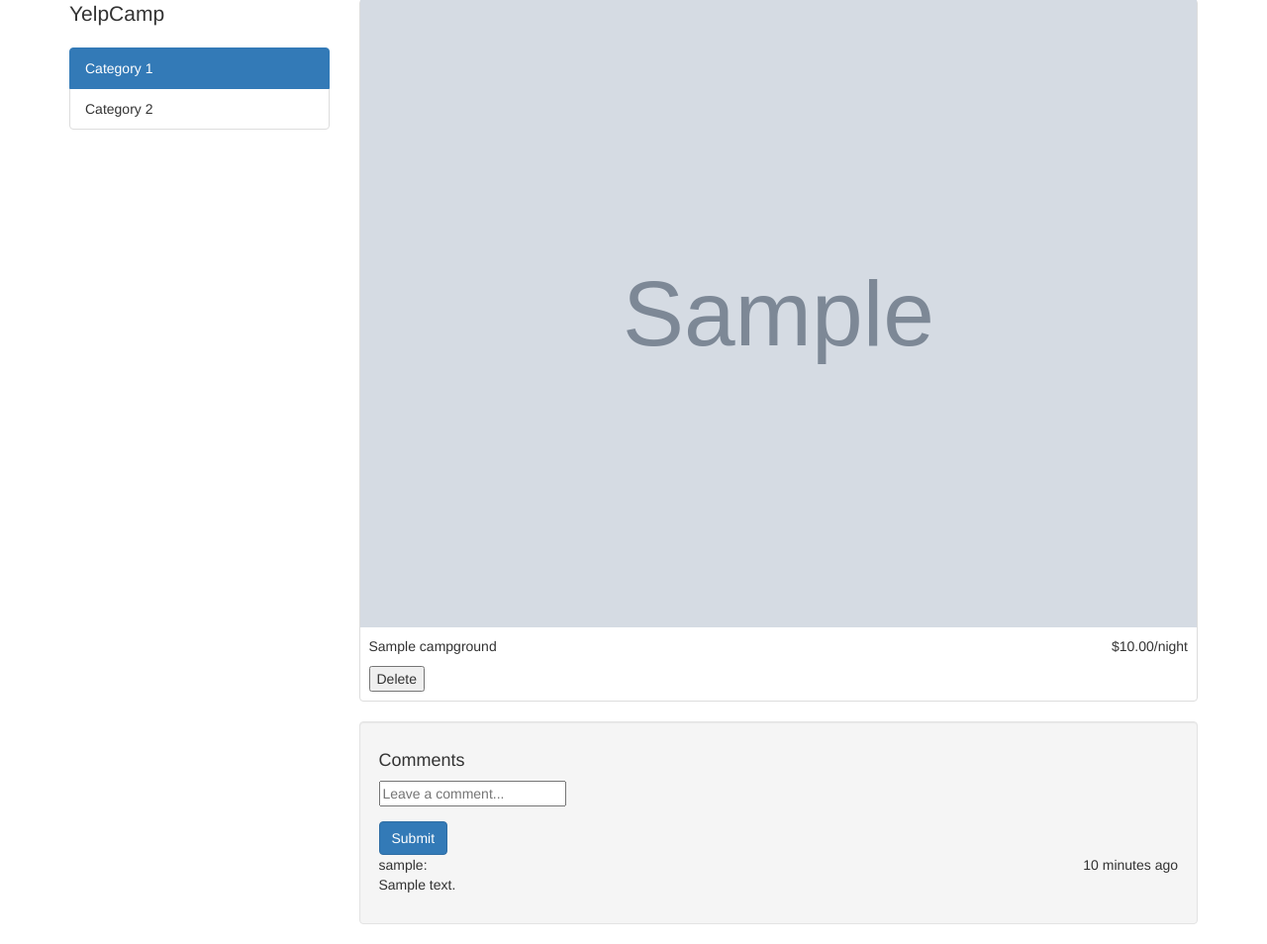
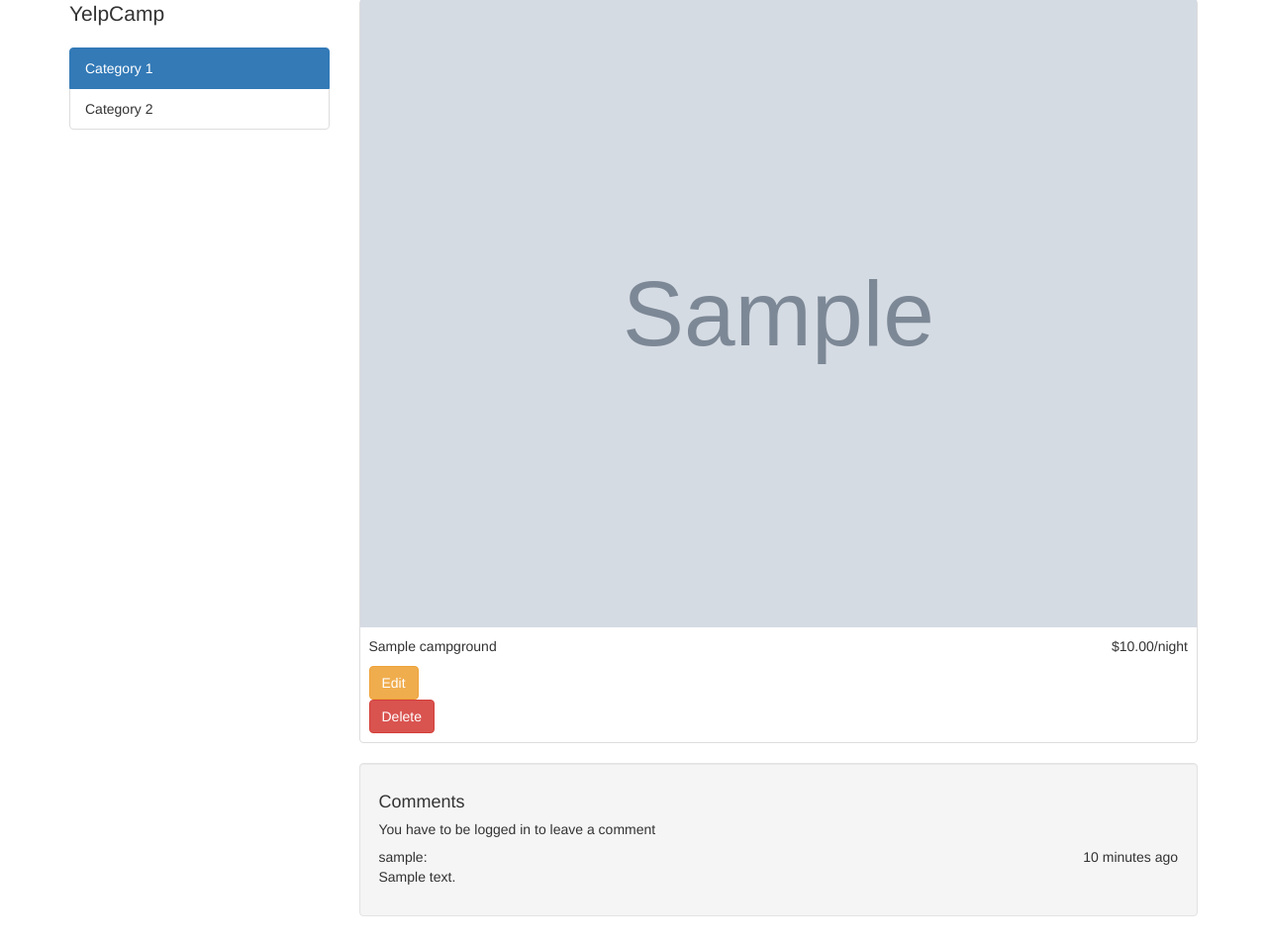
Before and after one commit to deloss/yelp-camp, a Node server app: page /campgrounds/600000000000000000000001 in a window 1280 px wide. Shown: the part 73-1027 px from the top of the page at 99% size. After the commit the page ends 999 px from the top, so only its background shows below. Run offline with Node 20, Linux system fonts and the light colour scheme; tables that the repository leaves empty hold one stand-in row (values such as "Sample post"); grey boxes marked "Sample" are stand-in pictures; some libraries are stand-ins or nearby versions.

Commit message:
Authorization for comments and edit/delete done

```diff
--- a/routes/campgrounds.js
+++ b/routes/campgrounds.js
@@ -20,6 +20,10 @@ router.post('/campgrounds', (req, res) => {
 	if(newCampgroundTitle && newCampgroundImageUrl) {
 		CampgroundModel.create({title: newCampgroundTitle, imageUrl: newCampgroundImageUrl}, (error, camp) => {
 			if(!error) {
+				camp.author.id = req.user._id;
+				camp.author.username = req.user.username;
+				camp.save();
+				console.log(camp);
 				res.redirect('/campgrounds');
 			} else {
 				res.send("There was an error");
@@ -41,7 +45,10 @@ router.get('/campgrounds/:id/edit', (req, res) => {
 			console.log(err);
 			res.send("There was an error");
 		} else {
-			res.render('campgrounds/edit', {campground: foundCampground});
+			if(foundCampground.author.id.equals(req.user._id))
+				res.render('campgrounds/edit', {campground: foundCampground});
+			else
+				res.send("You are not authorized to edit that campground");
 		}
 	})
 
--- a/views/campgrounds/campground-details.ejs
+++ b/views/campgrounds/campground-details.ejs
@@ -23,8 +23,9 @@
 					<p>
 						<%= campground.title %>
 					</p>
+					<a class="btn btn-large btn-warning" href="/campgrounds/<%= campground._id %>/edit">Edit</a>
 					<form action="/campgrounds/<%= campground._id %>?_method=DELETE" method="POST">
-						<button>
+						<button class="btn btn-large btn-danger">
 							Delete
 						</button>
 					</form>
@@ -39,6 +40,7 @@
 					Comments
 				</h4>
 
+				<% if(currentUser) { %>
 				<form action="/campgrounds/<%= campground._id %>/comments" method="POST">
 					<div class="form-group">
 						<input name="comment" placeholder="Leave a comment...">
@@ -47,6 +49,13 @@
 						Submit
 					</button>
 				</form>
+				<% } else { %>
+
+					<h5>
+						You have to be logged in to leave a comment
+					</h5>
+
+				<% } %>
 
 
 
```
Also changed, not shown: models/campground.js (+8 -1 lines).
